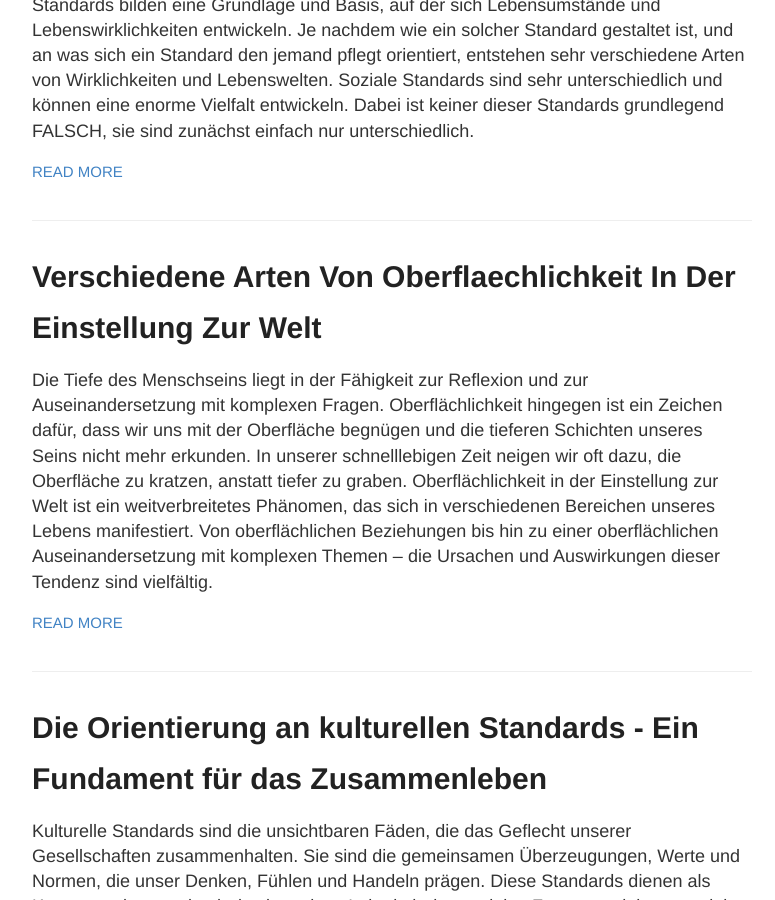
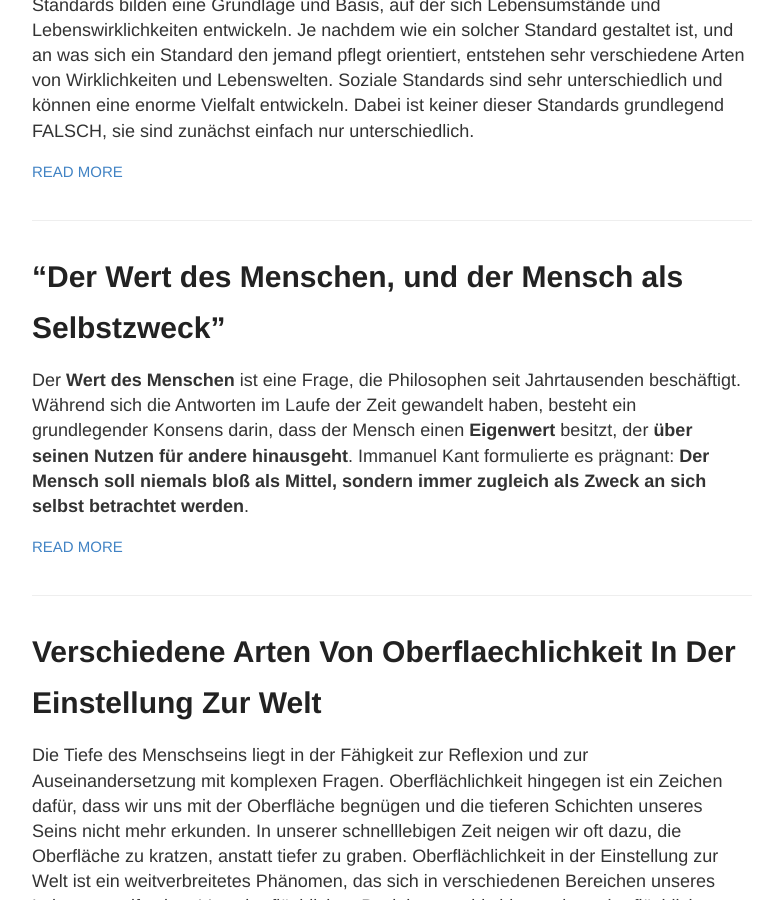
Before and after one commit to S2030c/standards, a Jekyll site: the page built from index.html, in a window 1280 px wide and 900 px high, scrolled down 2923 px. Shown: the whole window, without its empty margins (248-1023 px from the left). Built offline with Jekyll 4.4.1, drawn with Linux system fonts in a browser that asks for light colours; part of the change alters nothing that is shown.

Commit message:
Update and rename doc/der-mensch-als-selbstzweck.md to doc/_posts/2024-09-06-der-mensch-als-selbstzweck.md

```diff
--- a/doc/der-mensch-als-selbstzweck.md
+++ b/doc/_posts/2024-09-06-der-mensch-als-selbstzweck.md
@@ -1,6 +1,5 @@
 ---
 title: “Der Wert des Menschen, und der Mensch als Selbstzweck”
-permalink: /doc/der-mensch-als-selbstzweck/
 ---
 
 Der **Wert des Menschen** ist eine Frage, die Philosophen seit Jahrtausenden beschäftigt. Während sich die Antworten im Laufe der Zeit gewandelt haben, besteht ein grundlegender Konsens darin, dass der Mensch einen **Eigenwert** besitzt, der **über seinen Nutzen für andere hinausgeht**. Immanuel Kant formulierte es prägnant: **Der Mensch soll niemals bloß als Mittel, sondern immer zugleich als Zweck an sich selbst betrachtet werden**.
@@ -23,4 +22,6 @@ Eine solche Anthropologie müsste sich auf die Anerkennung der menschlichen Viel
 
 Die Herausforderung besteht darin, den Wert des Menschen nicht als abstraktes Ideal zu verkünden, sondern ihn in konkrete politische und gesellschaftliche Maßnahmen zu übersetzen.
 
-Dies erfordert eine breite gesellschaftliche Debatte, in der die verschiedenen Perspektiven aufeinander treffen und kompromissbereite Lösungen gefunden werden. Derzeit (Sommer 2024\) scheint diese Debatte in Deutschland an Fahrt aufgenommen zu haben, es ist wichtig dass diese Debatte nicht wieder im nichts versandet,
+Dies erfordert eine breite gesellschaftliche Debatte, in der die verschiedenen Perspektiven aufeinander treffen und kompromissbereite Lösungen gefunden werden. Derzeit (Sommer 2024) scheint diese Debatte in Deutschland an Fahrt aufgenommen zu haben, es ist wichtig dass diese Debatte nicht wieder im nichts versandet,
+
+2024-09-06
```
